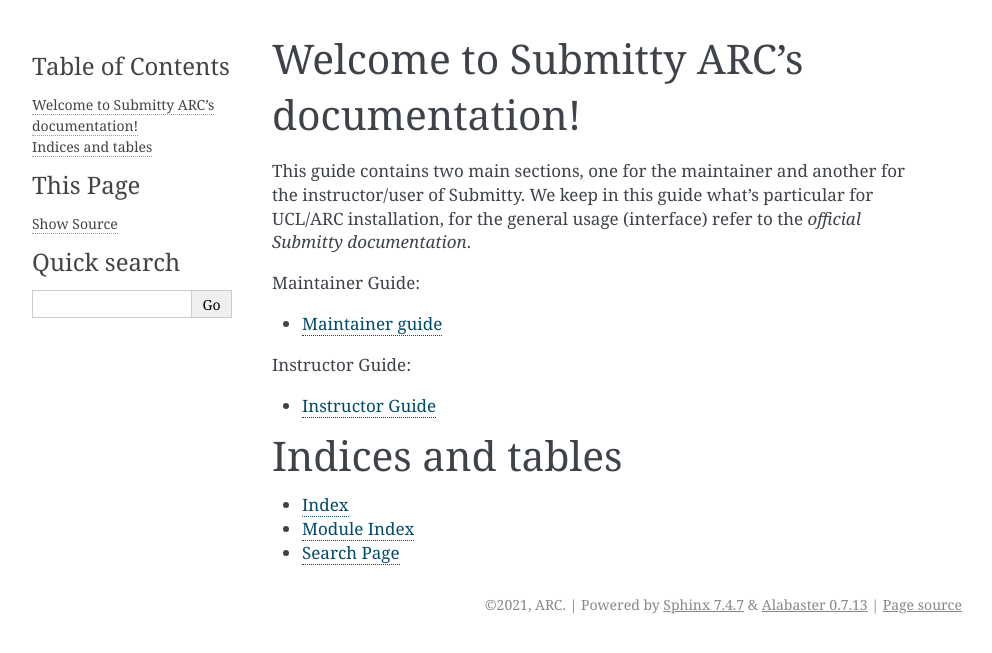
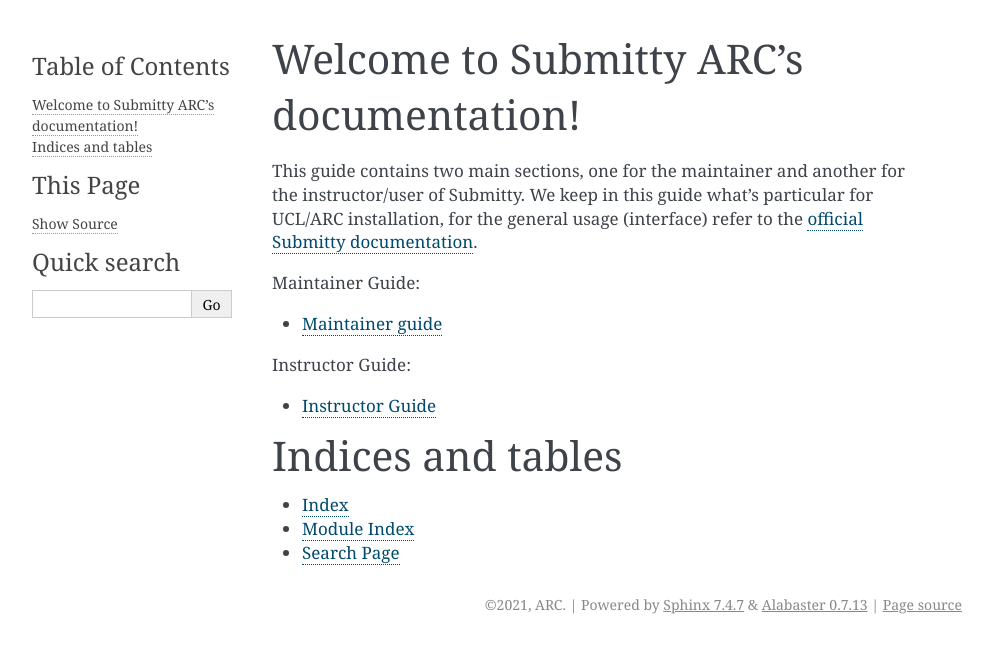
Before and after one commit to UCL-ARC/Submitty-ARC-Guide, a Sphinx documentation site: the page built from docs/index.rst, in a window 1280 px wide. Shown: the top 653 px of the page, without its empty margins (148-1140 px from the left). Built offline with Sphinx 7.4.7, drawn with Linux system fonts in a browser that asks for light colours.

```diff
--- a/docs/index.rst
+++ b/docs/index.rst
@@ -3,7 +3,7 @@ Welcome to Submitty ARC's documentation!
 
 This guide contains two main sections, one for the maintainer and another for
 the instructor/user of Submitty. We keep in this guide what's particular for UCL/ARC
-installation, for the general usage (interface) refer to the `official Submitty documentation`.
+installation, for the general usage (interface) refer to the `official Submitty documentation`_.
 
 .. toctree::
    :maxdepth: 2
--- a/docs/instructor/index.rst
+++ b/docs/instructor/index.rst
@@ -1,2 +1,3 @@
+================
 Instructor Guide
 ================
--- a/docs/maintainer/index.rst
+++ b/docs/maintainer/index.rst
@@ -1,2 +1,3 @@
+================
 Maintainer guide
 ================
```
Also changed, not shown: 1 other file.
